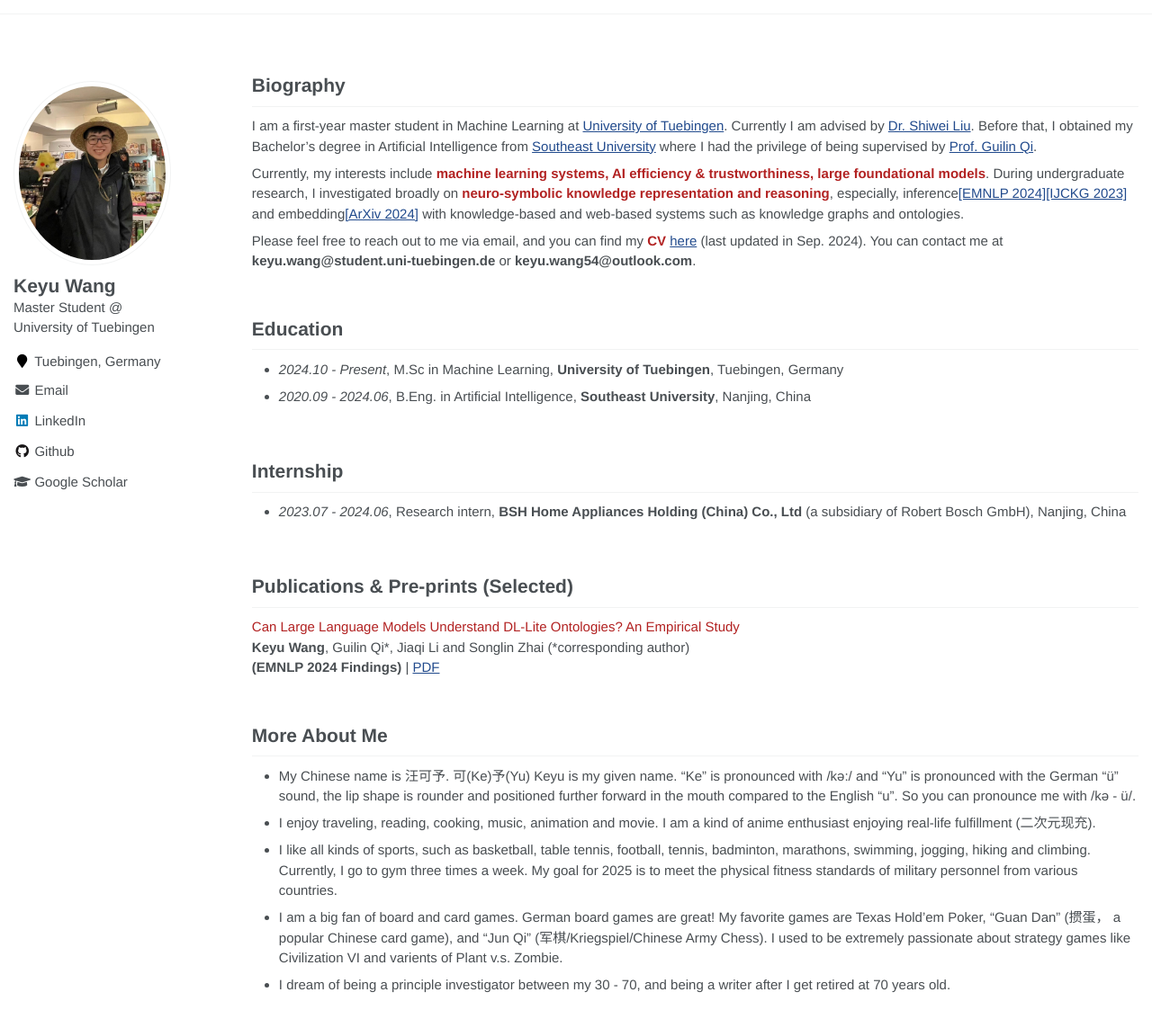
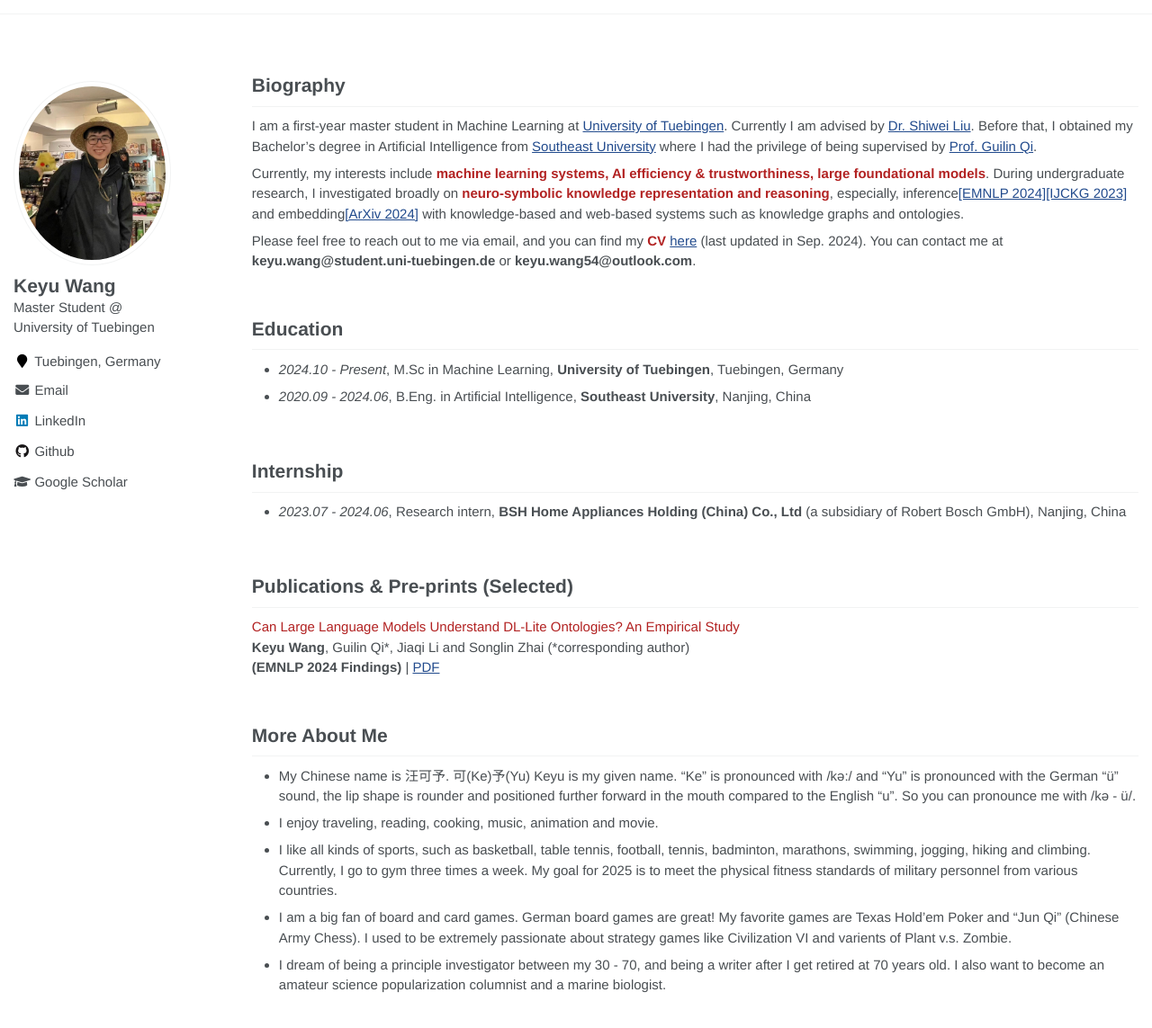
Before and after one commit to keyu-wang-2002/keyu-wang-2002.github.io, a Jekyll site: the page built from _pages/about.md, in a window 1280 px wide and 1197 px high. Shown: the top 1143 px of the window at 90% size. Built offline with Jekyll 4.4.1, drawn with Linux system fonts in a browser that asks for light colours.

Commit message:
Update about.md

```diff
--- a/_pages/about.md
+++ b/_pages/about.md
@@ -51,10 +51,10 @@ Please feel free to reach out to me via email, and you can find my <font color='
 
 # More About Me
 - My Chinese name is 汪可予. 可(Ke)予(Yu) Keyu is my given name. "Ke" is pronounced with /kə:/ and "Yu" is pronounced with the German "ü" sound, the lip shape is rounder and positioned further forward in the mouth compared to the English "u". So you can pronounce me with /kə - ü/.
-- I enjoy  traveling, reading, cooking, music, animation and movie. I am a kind of anime enthusiast enjoying real-life fulfillment (二次元现充).
+- I enjoy  traveling, reading, cooking, music, animation and movie.
 - I like all kinds of sports, such as  basketball, table tennis, football, tennis, badminton, marathons, swimming, jogging, hiking and climbing.  Currently, I go to gym three times a week. My goal for 2025 is to meet the physical fitness standards of military personnel from various countries.
-- I am a big fan of board and card games. German board games are great! My favorite games are Texas Hold'em Poker, "Guan Dan" (掼蛋， a popular Chinese card game), and "Jun Qi" (军棋/Kriegspiel/Chinese Army Chess). I used to be extremely passionate about strategy games like Civilization VI and varients of Plant v.s. Zombie.
-- I dream of being a principle investigator between my 30 - 70, and being a writer after I get retired at 70 years old.
+- I am a big fan of board and card games. German board games are great! My favorite games are Texas Hold'em Poker and "Jun Qi" (Chinese Army Chess). I used to be extremely passionate about strategy games like Civilization VI and varients of Plant v.s. Zombie.
+- I dream of being a principle investigator between my 30 - 70, and being a writer after I get retired at 70 years old. I also want to become an amateur science popularization columnist and a marine biologist.
 
 
 <div style="height: 75px;"></div>
```
